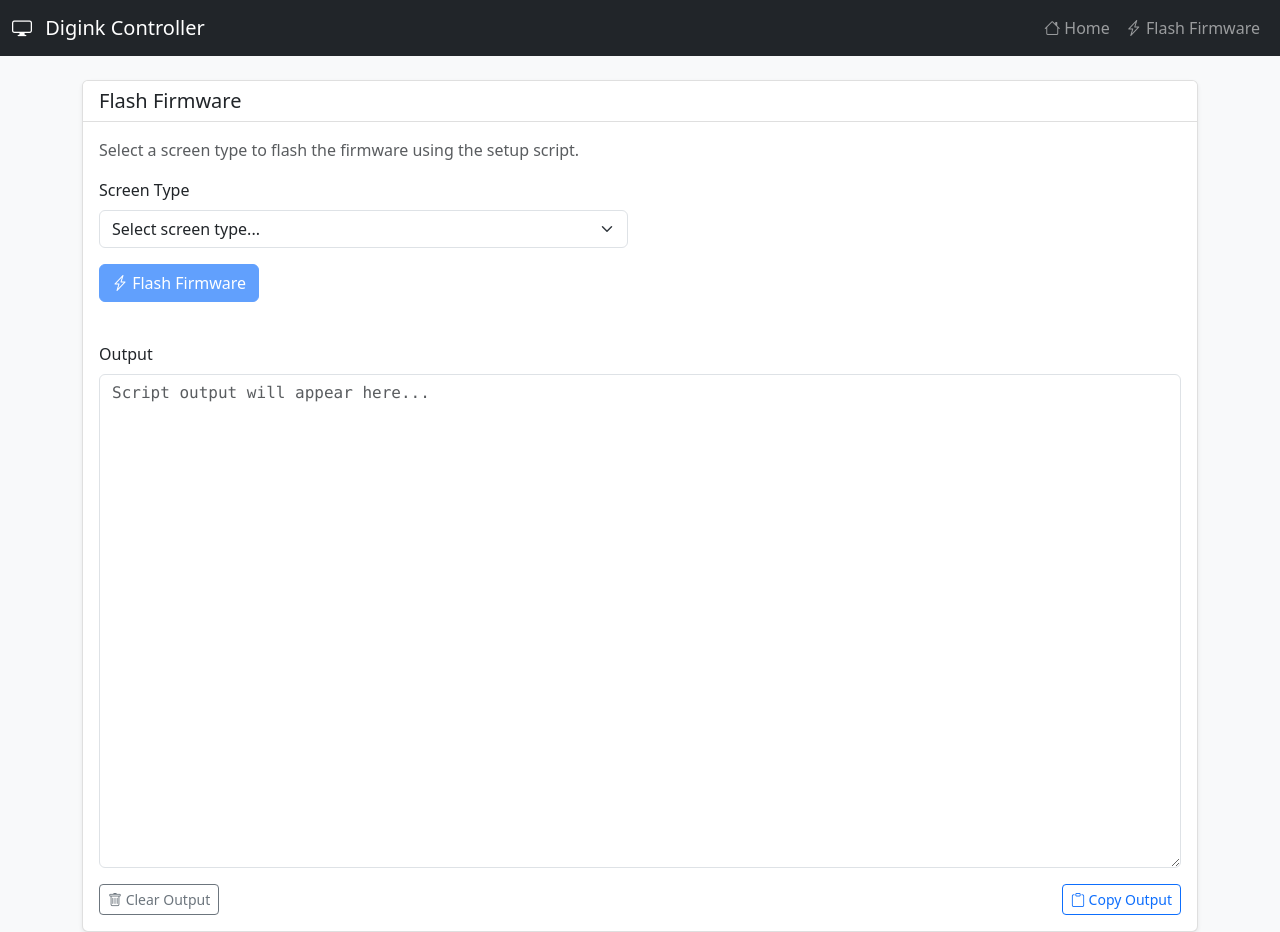
After one commit to BackSlasher/tapestry-controller, a Flask app: page /flash in a window 1280 px wide. The commit adds this page. Run offline with Flask 2, Linux system fonts and the light colour scheme; some libraries are stand-ins or nearby versions.

Commit message:
untested: flash page

```diff
--- a/src/digink/webui/app.py
+++ b/src/digink/webui/app.py
@@ -6,11 +6,14 @@ import time
 import random
 import glob
 import threading
-from flask import Flask, render_template, request, jsonify, send_file, flash, redirect, url_for
+import subprocess
+import queue
+from flask import Flask, render_template, request, jsonify, send_file, flash, redirect, url_for, Response
 from werkzeug.utils import secure_filename
 import PIL.Image
 from ..controller import DiginkController
 from ..models import load_config
+from ..screen_types import SCREEN_TYPES
 
 app = Flask(__name__)
 app.config['SECRET_KEY'] = 'digink-webui-secret-key'
@@ -72,6 +75,11 @@ def index():
     """Main page showing layout and upload form."""
     device_count = len(controller.config.devices) if controller else 0
     return render_template('index.html', device_count=device_count)
+
+@app.route('/flash')
+def flash_firmware():
+    """Flash firmware page."""
+    return render_template('flash.html')
 
 @app.route('/layout')
 def layout():
@@ -330,6 +338,154 @@ def update_screensaver_config():
 
     return jsonify({'error': 'No valid configuration provided'}), 400
 
+# Global state for flash process
+flash_processes = {}
+
+def stream_subprocess_output(process, process_id):
+    """Stream subprocess output line by line."""
+    try:
+        while True:
+            output = process.stdout.readline()
+            if output == '' and process.poll() is not None:
+                break
+            if output:
+                # Store output in process queue
+                if process_id in flash_processes:
+                    flash_processes[process_id]['output'].put(output.strip())
+
+        # Process finished
+        if process_id in flash_processes:
+            return_code = process.poll()
+            flash_processes[process_id]['finished'] = True
+            flash_processes[process_id]['return_code'] = return_code
+            flash_processes[process_id]['output'].put(f"Process finished with exit code: {return_code}")
+    except Exception as e:
+        if process_id in flash_processes:
+            flash_processes[process_id]['output'].put(f"Error streaming output: {e}")
+
+@app.route('/flash/start', methods=['POST'])
+def start_flash():
+    """Start the firmware flashing process."""
+    data = request.get_json()
+    if not data or 'screen_type' not in data:
+        return jsonify({'error': 'Screen type is required'}), 400
+
+    screen_type = data['screen_type']
+    if screen_type not in SCREEN_TYPES:
+        return jsonify({'error': f'Invalid screen type: {screen_type}'}), 400
+
+    # Check if setup.sh exists
+    setup_script = os.path.expanduser('~/node/setup.sh')
+    if not os.path.exists(setup_script):
+        return jsonify({'error': f'Setup script not found at {setup_script}'}), 404
+
+    if not os.access(setup_script, os.X_OK):
+        return jsonify({'error': f'Setup script is not executable: {setup_script}'}), 403
+
+    try:
+        # Generate unique process ID
+        import uuid
+        process_id = str(uuid.uuid4())
+
+        # Start the subprocess
+        process = subprocess.Popen(
+            [setup_script, screen_type],
+            cwd=os.path.expanduser('~/node'),
+            stdout=subprocess.PIPE,
+            stderr=subprocess.STDOUT,
+            universal_newlines=True,
+            bufsize=1
+        )
+
+        # Initialize process tracking
+        output_queue = queue.Queue()
+        flash_processes[process_id] = {
+            'process': process,
+            'output': output_queue,
+            'finished': False,
+            'return_code': None,
+            'screen_type': screen_type
+        }
+
+        # Start output streaming thread
+        output_thread = threading.Thread(
+            target=stream_subprocess_output,
+            args=(process, process_id)
+        )
+        output_thread.daemon = True
+        output_thread.start()
+
+        return jsonify({
+            'success': True,
+            'process_id': process_id,
+            'message': f'Started flashing {screen_type} firmware'
+        })
+
+    except Exception as e:
+        return jsonify({'error': f'Failed to start flash process: {str(e)}'}), 500
+
+@app.route('/flash/output/<process_id>')
+def flash_output_stream(process_id):
+    """Stream the output of a flash process."""
+    if process_id not in flash_processes:
+        return jsonify({'error': 'Process not found'}), 404
+
+    def generate():
+        process_info = flash_processes[process_id]
+        output_queue = process_info['output']
+
+        while True:
+            try:
+                # Get output with timeout
+                line = output_queue.get(timeout=1.0)
+                yield f"data: {line}\n\n"
+
+                # Check if process finished
+                if process_info['finished'] and output_queue.empty():
+                    yield f"event: finished\ndata: {process_info['return_code']}\n\n"
+                    break
+
+            except queue.Empty:
+                # Send heartbeat to keep connection alive
+                if process_info['finished']:
+                    yield f"event: finished\ndata: {process_info['return_code']}\n\n"
+                    break
+                else:
+                    yield "data: \n\n"  # Heartbeat
+
+    return Response(generate(), mimetype='text/plain')
+
+@app.route('/flash/stop/<process_id>', methods=['POST'])
+def stop_flash(process_id):
+    """Stop a running flash process."""
+    if process_id not in flash_processes:
+        return jsonify({'error': 'Process not found'}), 404
+
+    try:
+        process_info = flash_processes[process_id]
+        process = process_info['process']
+
+        if process.poll() is None:  # Process is still running
+            process.terminate()
+            # Wait a bit for graceful termination
+            try:
+                process.wait(timeout=5)
+            except subprocess.TimeoutExpired:
+                process.kill()  # Force kill if it doesn't terminate
+
+        # Mark as finished
+        process_info['finished'] = True
+        process_info['return_code'] = process.returncode
+        process_info['output'].put("Process terminated by user")
+
+        return jsonify({
+            'success': True,
+            'message': 'Flash process stopped'
+        })
+
+    except Exception as e:
+        return jsonify({'error': f'Failed to stop process: {str(e)}'}), 500
+
 def create_app(devices_file='devices.yaml'):
     """Create Flask app with configuration."""
     global controller
--- /dev/null
+++ b/src/digink/webui/static/flash.js
@@ -0,0 +1,216 @@
+// Flash Firmware JavaScript
+
+let currentProcessId = null;
+let outputStream = null;
+
+document.addEventListener('DOMContentLoaded', function() {
+    const screenTypeSelect = document.getElementById('screen-type-select');
+    const flashBtn = document.getElementById('flash-btn');
+    const stopBtn = document.getElementById('stop-btn');
+    const clearOutputBtn = document.getElementById('clear-output');
+    const copyOutputBtn = document.getElementById('copy-output');
+    const outputTextarea = document.getElementById('output-textarea');
+    const flashStatus = document.getElementById('flash-status');
+    const statusText = document.getElementById('status-text');
+
+    // Enable flash button when screen type is selected
+    if (screenTypeSelect) {
+        screenTypeSelect.addEventListener('change', function() {
+            flashBtn.disabled = !this.value;
+        });
+    }
+
+    // Flash button handler
+    if (flashBtn) {
+        flashBtn.addEventListener('click', function() {
+            const screenType = screenTypeSelect.value;
+            if (!screenType) {
+                showAlert('Please select a screen type', 'warning');
+                return;
+            }
+            startFlashProcess(screenType);
+        });
+    }
+
+    // Stop button handler
+    if (stopBtn) {
+        stopBtn.addEventListener('click', function() {
+            stopFlashProcess();
+        });
+    }
+
+    // Clear output button
+    if (clearOutputBtn) {
+        clearOutputBtn.addEventListener('click', function() {
+            outputTextarea.value = '';
+        });
+    }
+
+    // Copy output button
+    if (copyOutputBtn) {
+        copyOutputBtn.addEventListener('click', function() {
+            outputTextarea.select();
+            document.execCommand('copy');
+            showAlert('Output copied to clipboard', 'success');
+        });
+    }
+});
+
+function startFlashProcess(screenType) {
+    const flashBtn = document.getElementById('flash-btn');
+    const stopBtn = document.getElementById('stop-btn');
+    const outputTextarea = document.getElementById('output-textarea');
+    const flashStatus = document.getElementById('flash-status');
+    const statusText = document.getElementById('status-text');
+    const screenTypeSelect = document.getElementById('screen-type-select');
+
+    // Update UI state
+    flashBtn.style.display = 'none';
+    stopBtn.style.display = 'inline-block';
+    screenTypeSelect.disabled = true;
+    flashStatus.style.display = 'block';
+    statusText.textContent = `Starting flash process for ${screenType}...`;
+    outputTextarea.value = '';
+
+    // Start the flash process
+    fetch('/flash/start', {
+        method: 'POST',
+        headers: {
+            'Content-Type': 'application/json',
+        },
+        body: JSON.stringify({
+            screen_type: screenType
+        })
+    })
+    .then(response => response.json())
+    .then(data => {
+        if (data.success) {
+            currentProcessId = data.process_id;
+            statusText.textContent = `Flashing ${screenType} firmware...`;
+            appendOutput(data.message + '\n');
+            startOutputStreaming();
+        } else {
+            showAlert(data.error || 'Failed to start flash process', 'danger');
+            resetUI();
+        }
+    })
+    .catch(error => {
+        console.error('Error starting flash process:', error);
+        showAlert('Failed to start flash process', 'danger');
+        resetUI();
+    });
+}
+
+function stopFlashProcess() {
+    if (!currentProcessId) return;
+
+    const statusText = document.getElementById('status-text');
+    statusText.textContent = 'Stopping process...';
+
+    fetch(`/flash/stop/${currentProcessId}`, {
+        method: 'POST'
+    })
+    .then(response => response.json())
+    .then(data => {
+        if (data.success) {
+            appendOutput('Process stopped by user\n');
+            showAlert(data.message, 'info');
+        } else {
+            showAlert(data.error || 'Failed to stop process', 'danger');
+        }
+        resetUI();
+    })
+    .catch(error => {
+        console.error('Error stopping flash process:', error);
+        showAlert('Failed to stop process', 'danger');
+        resetUI();
+    });
+}
+
+function startOutputStreaming() {
+    if (!currentProcessId) return;
+
+    // Close existing stream
+    if (outputStream) {
+        outputStream.close();
+    }
+
+    // Start new EventSource stream
+    outputStream = new EventSource(`/flash/output/${currentProcessId}`);
+
+    outputStream.onmessage = function(event) {
+        if (event.data.trim()) {
+            appendOutput(event.data + '\n');
+        }
+    };
+
+    outputStream.addEventListener('finished', function(event) {
+        const returnCode = parseInt(event.data);
+        const statusText = document.getElementById('status-text');
+
+        if (returnCode === 0) {
+            statusText.textContent = 'Flash completed successfully';
+            showAlert('Firmware flashing completed successfully!', 'success');
+        } else {
+            statusText.textContent = `Flash failed with exit code ${returnCode}`;
+            showAlert(`Firmware flashing failed with exit code ${returnCode}`, 'danger');
+        }
+
+        appendOutput(`\n=== Process finished with exit code: ${returnCode} ===\n`);
+        resetUI();
+    });
+
+    outputStream.onerror = function(event) {
+        console.error('Output stream error:', event);
+        appendOutput('Error: Connection to output stream lost\n');
+        resetUI();
+    };
+}
+
+function resetUI() {
+    const flashBtn = document.getElementById('flash-btn');
+    const stopBtn = document.getElementById('stop-btn');
+    const screenTypeSelect = document.getElementById('screen-type-select');
+
+    flashBtn.style.display = 'inline-block';
+    stopBtn.style.display = 'none';
+    screenTypeSelect.disabled = false;
+
+    // Close output stream
+    if (outputStream) {
+        outputStream.close();
+        outputStream = null;
+    }
+
+    currentProcessId = null;
+}
+
+function appendOutput(text) {
+    const outputTextarea = document.getElementById('output-textarea');
+    outputTextarea.value += text;
+    // Auto-scroll to bottom
+    outputTextarea.scrollTop = outputTextarea.scrollHeight;
+}
+
+function showAlert(message, type = 'info') {
+    // Create alert element
+    const alertDiv = document.createElement('div');
+    alertDiv.className = `alert alert-${type} alert-dismissible fade show`;
+    alertDiv.innerHTML = `
+        ${message}
+        <button type="button" class="btn-close" data-bs-dismiss="alert"></button>
+    `;
+
+    // Insert at top of container
+    const container = document.querySelector('.container');
+    const firstChild = container.firstElementChild;
+    container.insertBefore(alertDiv, firstChild);
+
+    // Auto-dismiss after 5 seconds
+    setTimeout(() => {
+        if (alertDiv.parentNode) {
+            const bsAlert = new bootstrap.Alert(alertDiv);
+            bsAlert.close();
+        }
+    }, 5000);
+}
--- a/src/digink/webui/templates/base.html
+++ b/src/digink/webui/templates/base.html
@@ -5,15 +5,33 @@
     <meta name="viewport" content="width=device-width, initial-scale=1.0">
     <title>{% block title %}Digink Controller{% endblock %}</title>
     <link href="https://cdn.jsdelivr.net/npm/bootstrap@5.3.0/dist/css/bootstrap.min.css" rel="stylesheet">
+    <link href="https://cdn.jsdelivr.net/npm/bootstrap-icons@1.10.0/font/bootstrap-icons.css" rel="stylesheet">
     <link href="{{ url_for('static', filename='style.css') }}" rel="stylesheet">
 </head>
 <body>
-    <nav class="navbar navbar-dark bg-dark">
+    <nav class="navbar navbar-expand-lg navbar-dark bg-dark">
         <div class="container-fluid">
-            <span class="navbar-brand mb-0 h1">
+            <a class="navbar-brand" href="{{ url_for('index') }}">
                 <i class="bi bi-display"></i>
                 Digink Controller
-            </span>
+            </a>
+            <button class="navbar-toggler" type="button" data-bs-toggle="collapse" data-bs-target="#navbarNav">
+                <span class="navbar-toggler-icon"></span>
+            </button>
+            <div class="collapse navbar-collapse" id="navbarNav">
+                <ul class="navbar-nav ms-auto">
+                    <li class="nav-item">
+                        <a class="nav-link" href="{{ url_for('index') }}">
+                            <i class="bi bi-house"></i> Home
+                        </a>
+                    </li>
+                    <li class="nav-item">
+                        <a class="nav-link" href="{{ url_for('flash_firmware') }}">
+                            <i class="bi bi-lightning-charge"></i> Flash Firmware
+                        </a>
+                    </li>
+                </ul>
+            </div>
         </div>
     </nav>
 
--- /dev/null
+++ b/src/digink/webui/templates/flash.html
@@ -0,0 +1,66 @@
+{% extends "base.html" %}
+
+{% block title %}Flash Firmware - Digink Controller{% endblock %}
+
+{% block content %}
+<script src="{{ url_for('static', filename='flash.js') }}"></script>
+<div class="row">
+    <div class="col-12">
+        <div class="card">
+            <div class="card-header">
+                <h5 class="card-title mb-0">Flash Firmware</h5>
+            </div>
+            <div class="card-body">
+                <p class="text-muted">Select a screen type to flash the firmware using the setup script.</p>
+
+                <div class="row mb-4">
+                    <div class="col-md-6">
+                        <div class="mb-3">
+                            <label for="screen-type-select" class="form-label">Screen Type</label>
+                            <select class="form-select" id="screen-type-select">
+                                <option value="">Select screen type...</option>
+                                <option value="ED060XC3">ED060XC3 (6.0" E-Paper Display)</option>
+                                <option value="ED097TC2">ED097TC2 (9.7" E-Paper Display)</option>
+                            </select>
+                        </div>
+
+                        <div class="mb-3">
+                            <button type="button" class="btn btn-primary" id="flash-btn" disabled>
+                                <i class="bi bi-lightning-charge"></i> Flash Firmware
+                            </button>
+                            <button type="button" class="btn btn-secondary" id="stop-btn" style="display: none;">
+                                <i class="bi bi-stop-fill"></i> Stop
+                            </button>
+                        </div>
+
+                        <div id="flash-status" class="mb-3" style="display: none;">
+                            <div class="alert alert-info">
+                                <i class="bi bi-info-circle"></i>
+                                <strong>Status:</strong> <span id="status-text">Ready</span>
+                            </div>
+                        </div>
+                    </div>
+                </div>
+
+                <div class="row">
+                    <div class="col-12">
+                        <div class="mb-3">
+                            <label for="output-textarea" class="form-label">Output</label>
+                            <textarea class="form-control font-monospace" id="output-textarea" rows="20" readonly placeholder="Script output will appear here..."></textarea>
+                        </div>
+
+                        <div class="d-flex justify-content-between">
+                            <button type="button" class="btn btn-outline-secondary btn-sm" id="clear-output">
+                                <i class="bi bi-trash"></i> Clear Output
+                            </button>
+                            <button type="button" class="btn btn-outline-primary btn-sm" id="copy-output">
+                                <i class="bi bi-clipboard"></i> Copy Output
+                            </button>
+                        </div>
+                    </div>
+                </div>
+            </div>
+        </div>
+    </div>
+</div>
+{% endblock %}
```
